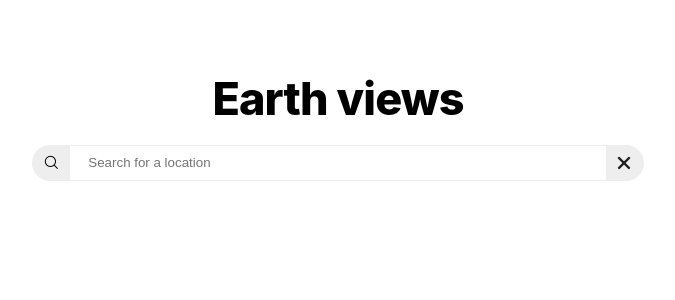
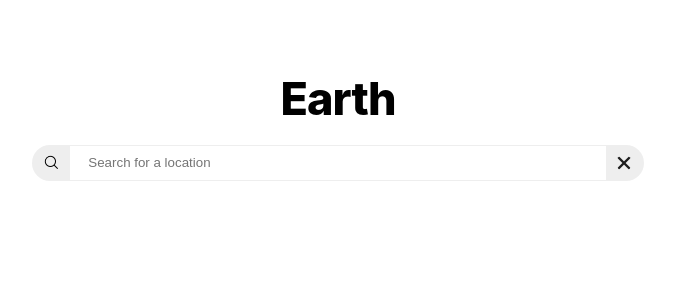
Before and after one commit to var-kyle/nextjs-app, a Next.js app: page / in a window 1280 px wide. Shown: the top 300 px of the page, without its empty margins (302-977 px from the left). Built offline with nearby package versions, Linux system fonts and the light colour scheme.

Commit message:
updated name

```diff
--- a/components/layout.js
+++ b/components/layout.js
@@ -4,7 +4,7 @@ import styles from './layout.module.css';
 import utilStyles from '../styles/utils.module.css';
 import Link from 'next/link';
 
-export const siteTitle = 'Earth views';
+export const siteTitle = 'Earth';
 
 export default function Layout({ children, home }) {
   return (
```
